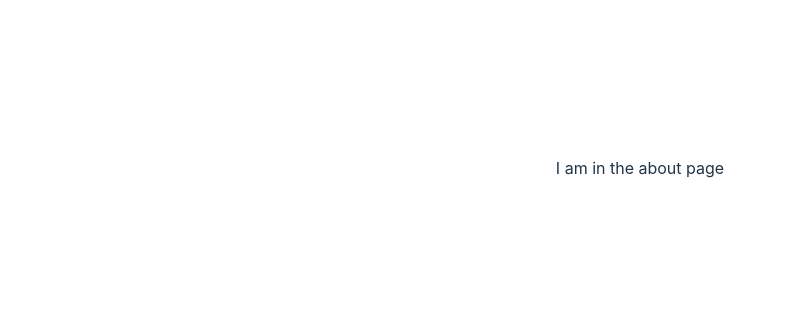
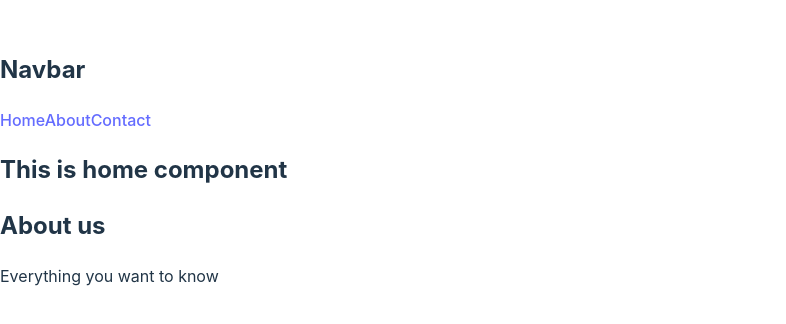
Before and after one commit to MdAlamin50/introduction-to-react-router, a React (Vite) app: page /about in a window 1280 px wide. Shown: the part 232-556 px from the top of the page, without its empty margins (0-786 px from the left). Built offline with nearby package versions, Linux system fonts and the light colour scheme.

Commit message:
addte the secend push

```diff
--- /dev/null
+++ b/src/Components/About/About.jsx
@@ -0,0 +1,11 @@
+
+const About = () => {
+    return (
+        <div>
+            <h2>About us</h2>
+            <p>Everything you want to know</p>
+        </div>
+    );
+};
+
+export default About;
--- /dev/null
+++ b/src/Components/Contact/Contact.jsx
@@ -0,0 +1,11 @@
+
+const Contact = () => {
+    return (
+        <div>
+            <h2>Contact us</h2>
+            <p>we are one coll away</p>
+        </div>
+    );
+};
+
+export default Contact;
--- /dev/null
+++ b/src/Components/Home/Header/Header.jsx
@@ -0,0 +1,15 @@
+
+const Header = () => {
+    return (
+        <div>
+            <h2>Navbar</h2>
+            <nav>
+                <a href="/Home">Home</a>
+                <a href="/about">About</a>
+                <a href="/contact">Contact</a>
+            </nav>
+        </div>
+    );
+};
+
+export default Header;
--- /dev/null
+++ b/src/Components/Home/Home.jsx
@@ -0,0 +1,13 @@
+import { Outlet } from "react-router-dom"
+import Header from "./Header/Header";
+const Home = () => {
+    return (
+        <div>
+            <Header></Header>
+            <h2> This is home component</h2>
+            <Outlet></Outlet>
+        </div>
+    );
+};
+
+export default Home;
```
Also changed, not shown: src/main.jsx (+17 -10 lines).
